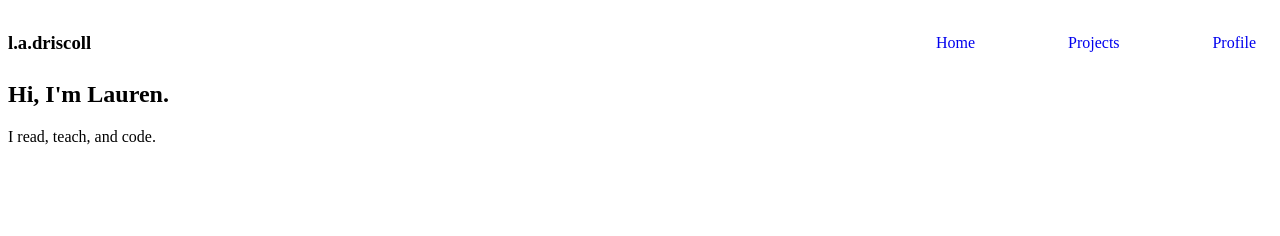
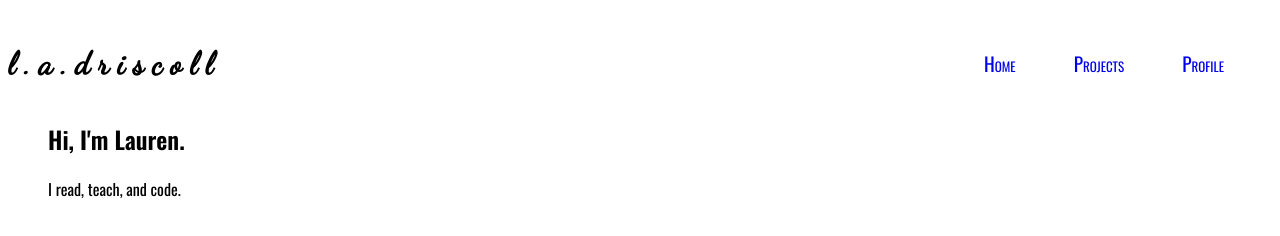
Before and after one commit to eparkington/eparkington.github.io, a plain HTML site: page index.html in a window 1280 px wide. Drawn offline with nearby package versions, Linux system fonts and the light colour scheme.

Commit message:
update style

```diff
--- a/index.html
+++ b/index.html
@@ -3,7 +3,7 @@
 
 <head>
 	<meta charset="utf-8">
-	<title>Example Title</title>
+	<title>l.a. driscoll</title>
 	<meta name="author" content="Your Name">
 	<meta name="description" content="Example description">
 	<meta name="viewport" content="width=device-width, initial-scale=1.0">
@@ -13,7 +13,7 @@
 
 <body id="container">
  <nav id="navbar">
-  <div><h3>l.a.driscoll</h3></div>
+  <div><h3 class="title">l.a.driscoll</h3></div>
   <ul>
     <li><a href="#welcome-section">Home</a></li>
     <li><a href="#projects">Projects</a></li>
--- a/style.css
+++ b/style.css
@@ -1,3 +1,9 @@
+@import url('https://fonts.googleapis.com/css2?family=Dancing+Script&family=Oswald:wght@400;600&display=swap');
+
+body {
+    font-family: 'Oswald', sans-serif;
+}
+
 #container {
   margin-top: 0.8rem;
   display: grid;
@@ -10,7 +16,7 @@ a {
 }
 
 #navbar {
-  width: 100%;
+  width: 95%;
   grid-row: 1;
   position: fixed;
   z-index: 50;
@@ -21,8 +27,7 @@ a {
 }
 
 #navbar ul {
-  width: 20rem;
-  margin: 0 2rem;
+  width: 15rem;
   display: flex;
   justify-content: space-between;
   align-items: center;
@@ -31,11 +36,19 @@ a {
 }
 
 #navbar li {
+    font-variant:small-caps;
+    font-size:1.2rem;
+}
 
+.title {
+    font-family: 'Dancing Script', cursive;
+    font-size: 2rem;
+    letter-spacing: 0.5rem;
 }
 
 main {
  grid-row: 2;
+ padding: 2.5rem;
 }
 
 #welcome-section {
```
